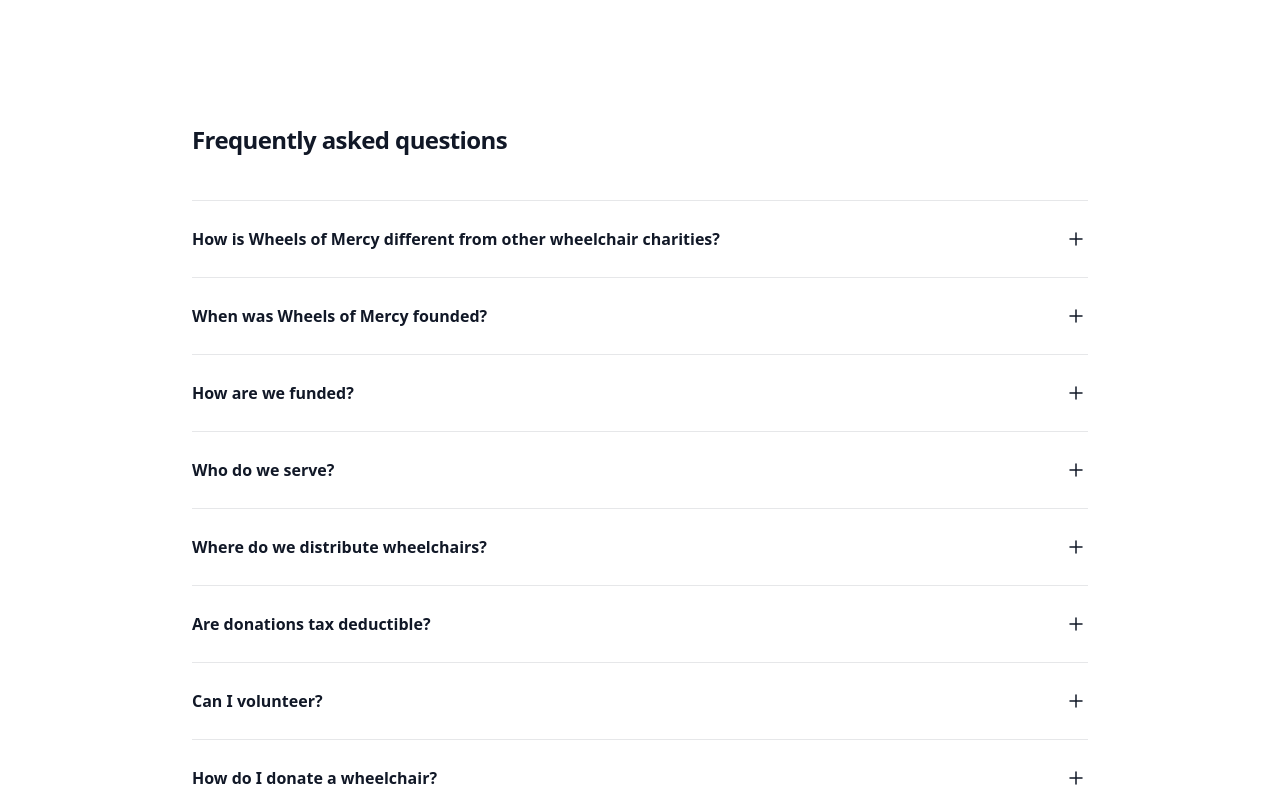
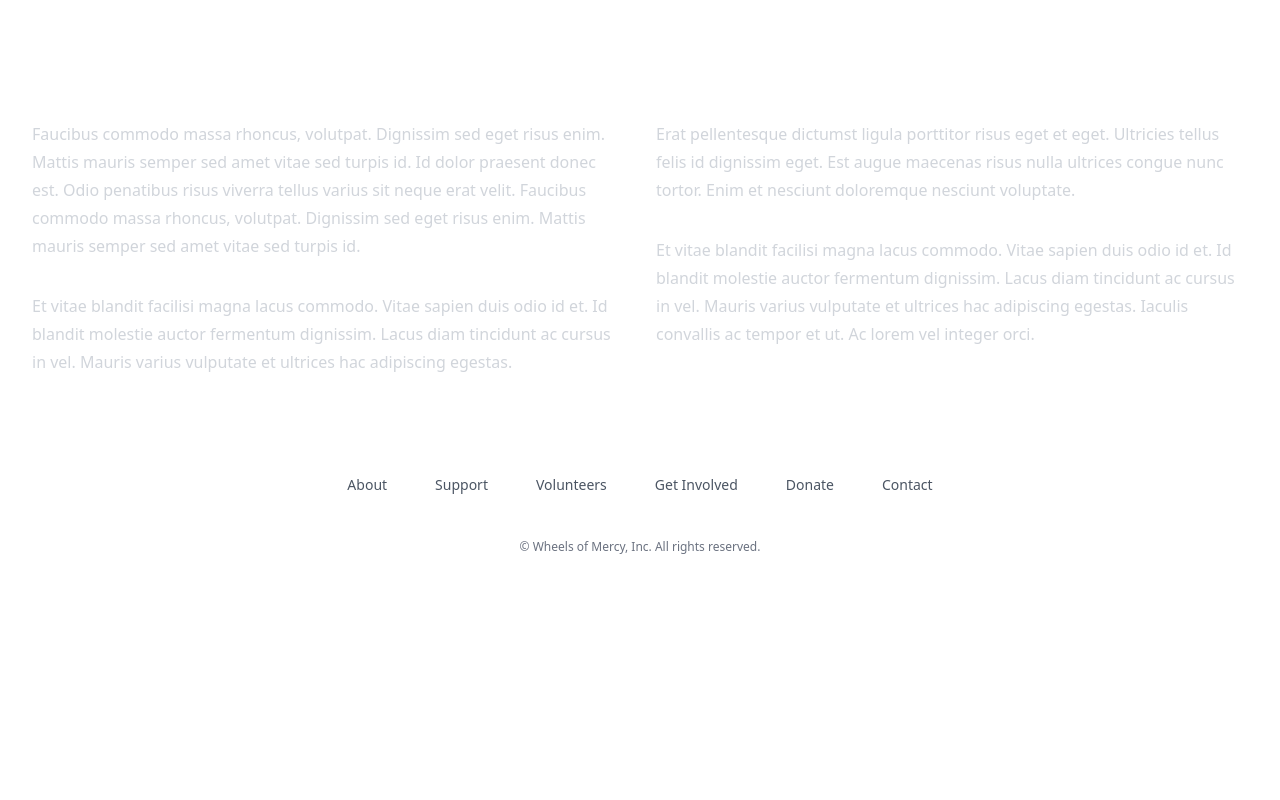
Before and after one commit to zachcygan/wheels-of-mercy, a Next.js app: page /about in a window 1280 px wide. Shown: the part 1220-2020 px from the top of the page. After the commit the page ends 1873 px from the top, so only its background shows below. Built offline with nearby package versions, Linux system fonts and the light colour scheme.

Commit message:
changed background of app to white. Disabled dark mode black

```diff
--- a/package.json
+++ b/package.json
@@ -20,7 +20,6 @@
     "framer-motion": "^10.15.0",
     "next": "13.4.12",
     "postcss": "8.4.27",
-    "preline": "^1.9.0",
     "react": "18.2.0",
     "react-dom": "18.2.0",
     "tailwindcss": "3.3.3",
--- a/src/app/about/page.tsx
+++ b/src/app/about/page.tsx
@@ -1,5 +1,4 @@
 'use client'
-import Faq from '../../components/faq'
 import Founded from '../../components/founded'
 
 export default function About() {
@@ -16,7 +15,6 @@
                 </div>
             </div>
             <Founded />
-            <Faq />
         </div>
 
     )
--- /dev/null
+++ b/src/app/faq/page.tsx
@@ -0,0 +1,10 @@
+'use client'
+import FrequentlyAskedQuestions from '../../components/frequentlyAskedQuestions'
+
+export default function Faq() {
+    return (
+        <div className='bg-white'>
+            <FrequentlyAskedQuestions />
+        </div>
+    )
+}
--- a/src/app/globals.css
+++ b/src/app/globals.css
@@ -2,19 +2,14 @@
 @tailwind components;
 @tailwind utilities;
 
-:root {
-  --foreground-rgb: 0, 0, 0;
-  --background-start-rgb: 214, 219, 220;
-  --background-end-rgb: 255, 255, 255;
-}
-
-@media (prefers-color-scheme: dark) {
+/* Uncomment for final version */
+/* @media (prefers-color-scheme: dark) {
   :root {
     --foreground-rgb: 255, 255, 255;
     --background-start-rgb: 0, 0, 0;
     --background-end-rgb: 0, 0, 0;
   }
-}
+} */
 
 body {
   color: rgb(var(--foreground-rgb));
--- a/src/app/layout.tsx
+++ b/src/app/layout.tsx
@@ -18,14 +18,13 @@
 }) {
   return (
     <html lang="en">
-      <body className='bg-white'>
-        <header className='mx-auto bg-white pt-2 pb-2'>
+      <body className=''>
+        <header className='mx-auto bg-w pt-2 pb-2'>
           <Navbar />
         </header>
         {children}
         <Footer />
       </body>
-      <script src="./node_modules/preline/dist/preline.js"></script>
     </html>
   )
 }
--- a/src/components/founded.tsx
+++ b/src/components/founded.tsx
@@ -3,6 +3,7 @@
 
 export default function Founded() {
   return (
+    <div>
       <div className="bg-white max-w-5xl mx-auto mb-20">
         <section aria-labelledby="features-heading" className="relative flex flex-col items-center lg:flex-row">
           <div className="lg:w-1/2 lg:pr-4 xl:pr-16">
@@ -46,5 +47,37 @@
           </div>
         </section>
       </div>
+      <div className="mx-auto mt-20 max-w-7xl px-6 lg:px-8">
+          <div className="mx-auto max-w-2xl lg:mx-0 lg:max-w-none">
+            <div className="grid max-w-xl grid-cols-1 gap-8 text-base leading-7 text-gray-300 lg:max-w-none lg:grid-cols-2">
+              <div>
+                <p>
+                  Faucibus commodo massa rhoncus, volutpat. Dignissim sed eget risus enim. Mattis mauris semper sed amet
+                  vitae sed turpis id. Id dolor praesent donec est. Odio penatibus risus viverra tellus varius sit neque
+                  erat velit. Faucibus commodo massa rhoncus, volutpat. Dignissim sed eget risus enim. Mattis mauris
+                  semper sed amet vitae sed turpis id.
+                </p>
+                <p className="mt-8">
+                  Et vitae blandit facilisi magna lacus commodo. Vitae sapien duis odio id et. Id blandit molestie
+                  auctor fermentum dignissim. Lacus diam tincidunt ac cursus in vel. Mauris varius vulputate et ultrices
+                  hac adipiscing egestas.
+                </p>
+              </div>
+              <div>
+                <p>
+                  Erat pellentesque dictumst ligula porttitor risus eget et eget. Ultricies tellus felis id dignissim
+                  eget. Est augue maecenas risus nulla ultrices congue nunc tortor. Enim et nesciunt doloremque nesciunt
+                  voluptate.
+                </p>
+                <p className="mt-8">
+                  Et vitae blandit facilisi magna lacus commodo. Vitae sapien duis odio id et. Id blandit molestie
+                  auctor fermentum dignissim. Lacus diam tincidunt ac cursus in vel. Mauris varius vulputate et ultrices
+                  hac adipiscing egestas. Iaculis convallis ac tempor et ut. Ac lorem vel integer orci.
+                </p>
+              </div>
+            </div>
+          </div>
+        </div>
+    </div>
   )
 }
--- a/src/components/faq.tsx
+++ b/src/components/frequentlyAskedQuestions.tsx
@@ -88,9 +88,9 @@
   // More questions...
 ]
 
-export default function Faq() {
+export default function FrequentlyAskedQuestions() {
   return (
-        <div className="bg-white">
+    <div className="bg-white mt-16">
       <div className="mx-auto max-w-7xl px-6 lg:px-8">
         <div className="mx-auto max-w-4xl divide-y divide-gray-900/10">
           <h2 className="text-2xl font-bold leading-10 tracking-tight text-gray-900">Frequently asked questions</h2>
--- a/src/components/hero.tsx
+++ b/src/components/hero.tsx
@@ -22,10 +22,11 @@
   const [mobileMenuOpen, setMobileMenuOpen] = useState(false)
 
   return (
+    <div>
       <div className='grid grid-cols-2 max-w-7xl mx-auto'>
         <div className="bg-white">
           <div className="relative isolate pt-14">
-          <div className=" lg:pb-40">
+            <div className="lg:pb-40">
               <div className="mx-auto max-w-7xl px-6 lg:px-8">
                 <div className="mx-auto max-w-2xl text-center">
                   <Image
@@ -38,27 +39,19 @@
                   {/* <h1 className="text-4xl font-bold tracking-tight text-black sm:text-6xl">
                     Data to enrich your online business
                   </h1> */}
-                <p className="mt-6 text-lg leading-8 text-gray-800">
-                  Wheels of Mercy is a 501(c)3 Public Charity that collects used wheelchairs,
-                  repairs and refurbishes them; and gives them to people who need but cannot afford them
-                </p>
-                <div className="mt-10 flex items-center justify-center gap-x-6">
-                  <a
-                    href="#"
-                    className="rounded-md bg-indigo-500 px-3.5 py-2.5 text-sm font-semibold text-white shadow-sm hover:bg-indigo-400 focus-visible:outline focus-visible:outline-2 focus-visible:outline-offset-2 focus-visible:outline-indigo-400"
-                  >
-                    Get started
-                  </a>
-                  <Link href="/about" className="text-sm font-semibold leading-6 text-gray-800 hover:ring-1 hover:rounded-full p-1">
-                    Learn more <span aria-hidden="true">→</span>
-                  </Link>
-                </div>
-              </div>
-
                 </div>
               </div>
             </div>
           </div>
+        </div>
+        <div className='flex flex-col items-center justify-center'>
+          <p className="mt-6 text-lg leading-8 text-gray-800 font-bold">
+            Wheels of Mercy is a 501(c)3 Public Charity that collects used wheelchairs,
+            repairs and refurbishes them; and gives them to people who need but cannot afford them
+          </p>
+        </div>
+      </div>
+      <div>
         <div className='flex items-center justify-center'>
           <div className='mt-16 rounded-md bg-white/5 shadow-2xl ring-1 ring-black/10 sm:mt-24'>
             <Carousel slides={slides} options={options} />
@@ -72,5 +65,18 @@
               className='mt-16 rounded-md bg-white/5 shadow-2xl ring-1 ring-white/10 sm:mt-24'
             /> */}
       </div>
+      <div className="flex items-center justify-center gap-x-6">
+        <a
+          href="#"
+          className="rounded-md bg-indigo-500 px-3.5 py-2.5 text-sm font-semibold text-white shadow-sm hover:bg-indigo-400 focus-visible:outline focus-visible:outline-2 focus-visible:outline-offset-2 focus-visible:outline-indigo-400"
+        >
+          Get started
+        </a>
+        <Link href="/about" className="text-sm font-semibold leading-6 text-gray-800 hover:ring-1 hover:rounded-full p-1">
+          Learn more <span aria-hidden="true">→</span>
+        </Link>
+      </div>
+
+    </div>
   )
 }
--- a/src/components/navbar.tsx
+++ b/src/components/navbar.tsx
@@ -12,7 +12,7 @@
   { name: 'Support', href: '/support', current: false },
   { name: 'Get Involved', href: '#', current: false },
   { name: 'Donate', href: '#', current: false },
-  { name: 'Frequently Asked Questions', href: '#', current: false },
+  { name: 'Frequently Asked Questions', href: '/faq', current: false },
   { name: 'Contact', href: '#', current: false },
 ]
 
--- a/tailwind.config.js
+++ b/tailwind.config.js
@@ -7,10 +7,8 @@
   ],
   theme: {
     extend: {
-      backgroundImage: {
-        'gradient-radial': 'radial-gradient(var(--tw-gradient-stops))',
-        'gradient-conic':
-          'conic-gradient(from 180deg at 50% 50%, var(--tw-gradient-stops))',
+      backgroundColor: {
+        'w': '#ffffff',
       },
       colors: {
         'accent': '#9ca3af',
@@ -18,7 +16,4 @@
       },
     },
   },
-  plugins: [
-    require('preline/plugin')
-  ],
 }
```
Also changed, not shown: 1 other file (tests, documents, lock files or other folders). Lines whose indentation alone changed are shown as unchanged.
